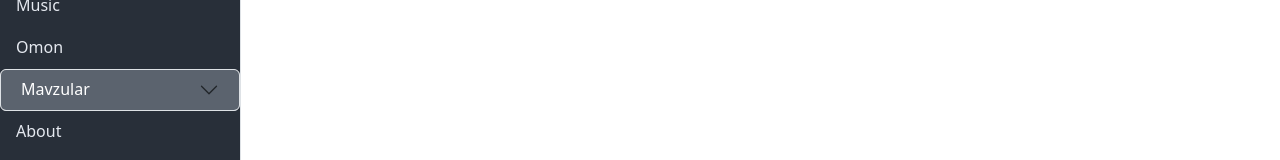
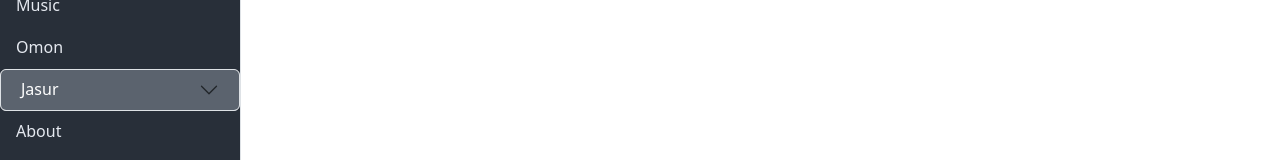
Before and after one commit to tdav/vue1, a Vue app: page / in a window 1280 px wide. Shown: the part 409-569 px from the top of the page. Built offline with nearby package versions, Linux system fonts and the light colour scheme.

Commit message:
12346789

```diff
--- a/src/App.vue
+++ b/src/App.vue
@@ -32,26 +32,26 @@
           </RouterLink>
 
 
+
           <div class="accordion" id="accordionExample">
             <div class="accordion-item">
               <h2 class="accordion-header" id="headingOne">
-                <button class="accordion-button collapsed lkjnb" style="background-color: rgb(91 99 110); color: white" type="button" data-bs-toggle="collapse"
-                  data-bs-target="#collapseOne" aria-expanded="false" aria-controls="collapseOne">
-                  Mavzular
+                <button class="accordion-button" :class="{ collapsed: !isOpen }"
+                  :style="{ backgroundColor: '#5b636e', color: 'white' }" type="button" @click="toggle"
+                  aria-expanded="false" aria-controls="collapseOne">
+                  Jasur
                 </button>
               </h2>
-              <div id="collapseOne" class="accordion-collapse collapse" aria-labelledby="headingOne"
-                data-bs-parent="#accordionExample" style="background-color: #282f39;">
-                <div class="accordion-body p-0 dhg" style="border: white;">
-                  <router-link class="list-group-item list-group-item-action list-group-item-light dhg" to="/Jasur">7 -
-                    Jasur</router-link>
+              <div id="collapseOne" class="accordion-collapse collapse" :class="{ show: isOpen }"
+                aria-labelledby="headingOne" data-bs-parent="#accordionExample" :style="{ backgroundColor: '#282f39' }">
+                <div class="accordion-body p-0" :style="{ border: '1px solid white' }">
+                  <router-link class="list-group-item list-group-item-action list-group-item-light" to="/Jasur">
+                    7 - Jasur
+                  </router-link>
                 </div>
               </div>
             </div>
           </div>
-
-
-
 
 
           <RouterLink class="list-group-item list-group-item-action list-group-item-light dhg" to="/about">About
@@ -109,6 +109,14 @@ import { computed } from 'vue'
 const route = useRoute();
 const path = computed(() => route.path)
 
+// Accordion holatini boshqarish uchun o'zgaruvchi
+const isOpen = ref(false);
+
+// Accordion holatini o'zgartirish uchun funksiya
+const toggle = () => {
+  isOpen.value = !isOpen.value;
+};
+
 console.log(path);
 
 </script>
@@ -120,7 +128,8 @@ console.log(path);
   color: #e5e9f0;
   border: none;
 }
-.lkjnb{
+
+.lkjnb {
   .lkjnb :focus {
     color: red;
   }
--- a/src/components/Music/MusicPlay/Play.vue
+++ b/src/components/Music/MusicPlay/Play.vue
@@ -38,7 +38,7 @@
                 </svg>
                 <!-- < -->
                 <div style="display: inline-block; height: 35px; width: 35px; border-radius: 50px;"
-                    class="p-0 ms-4 m-0 me-2  ms-md-0 iug">
+                    class="p-0 ms-4 ms-sm-1  m-0 me-2  ms-md-0 iug">
                     <svg v-if="isPlaying" xmlns="http://www.w3.org/2000/svg" width="35" height="35" fill="currentColor"
                         class="bi bi-pause-circle-fill jabx" style="color: white;" viewBox="0 0 16 16"
                         @click="toggleIcons">
--- a/src/components/MusicRight.vue
+++ b/src/components/MusicRight.vue
@@ -77,12 +77,12 @@ import MusicRightAlbom from "../components/MusicRightAlbom.vue";
 }
 
 .isucbk {
-  height: 195px;
-  width: 195px;
   position: relative;
   bottom: 30px;
   border-radius: 20px;
   background: url("../assets/img/music/Rectangle5.png");
+  background-position: center;
+  background-size: cover;
 }
 
 .iwuc {
--- a/src/views/Music.vue
+++ b/src/views/Music.vue
@@ -93,7 +93,7 @@
                     <MusicMain></MusicMain>
                 </div>
 
-                <div class="col-12 col-md-3">
+                <div class="col-12 col-md-3 ps-0">
                     <MusicRight></MusicRight>
                 </div>
 
```
